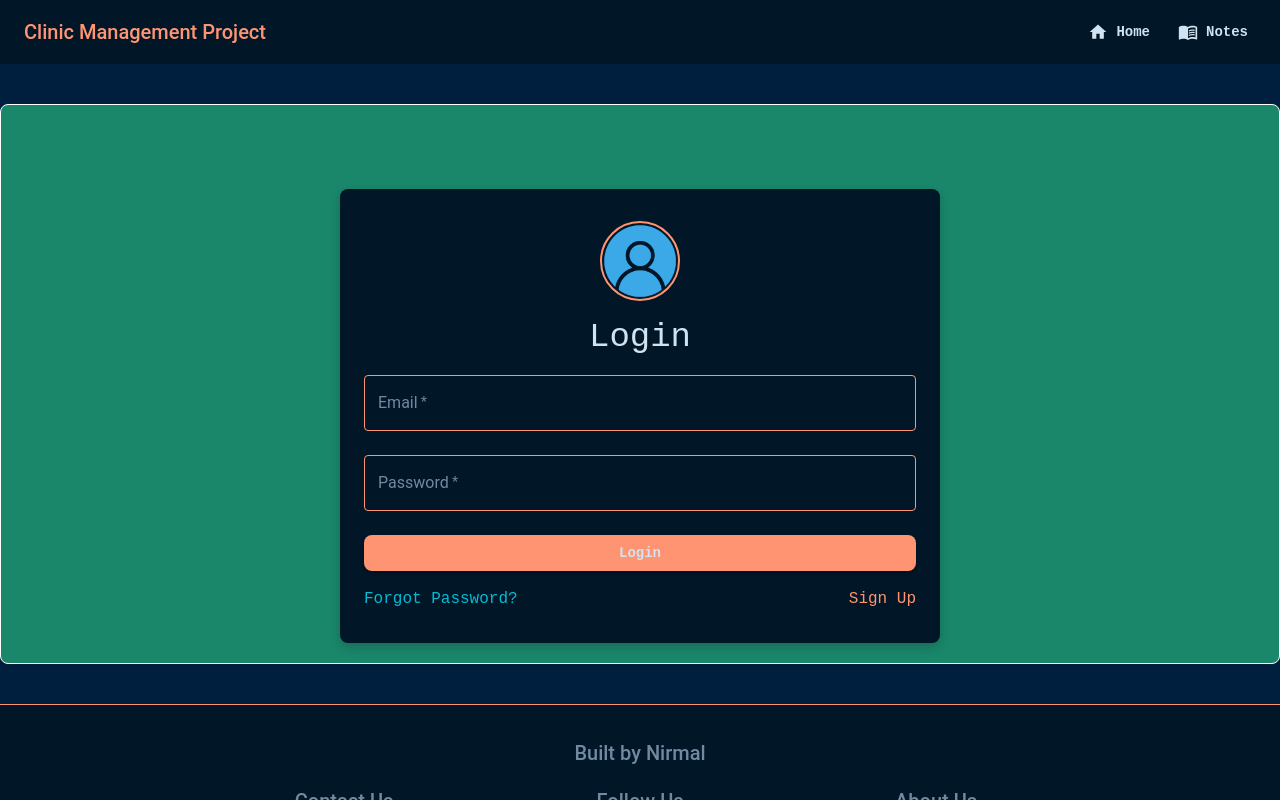
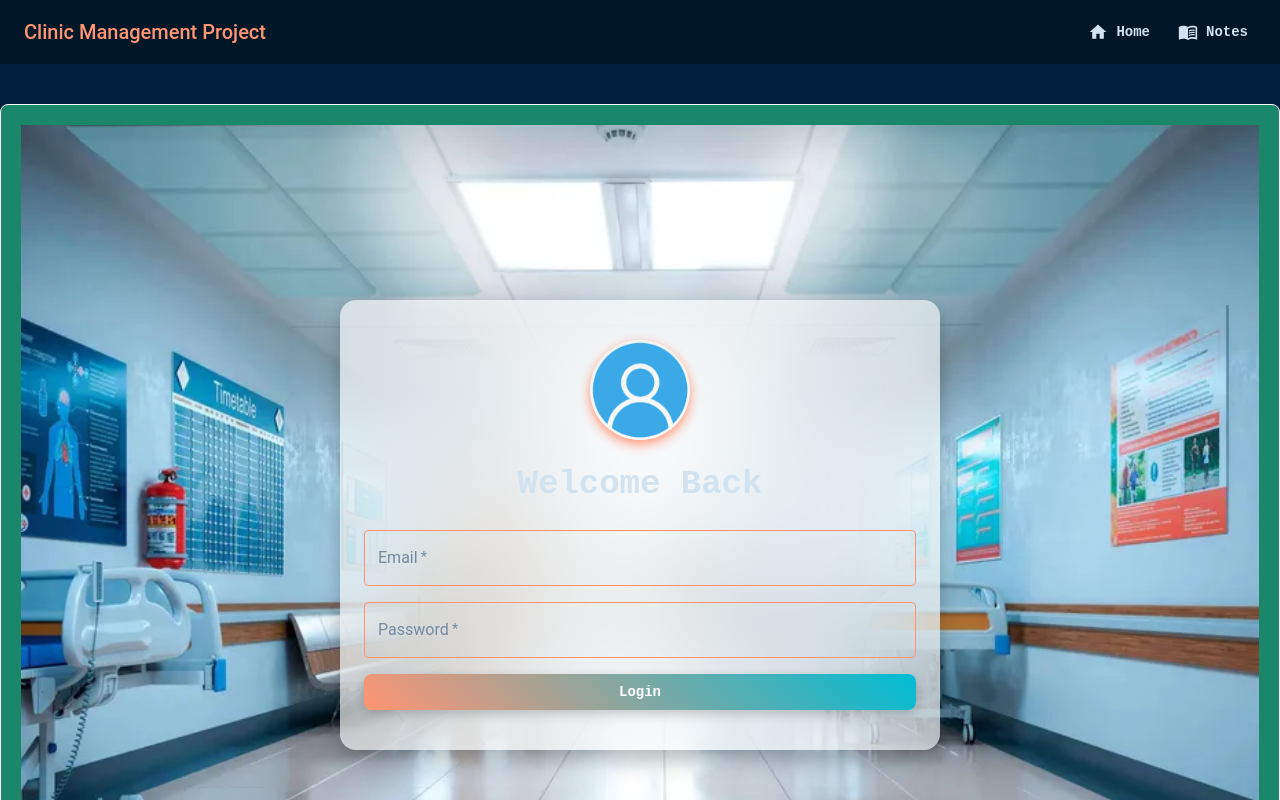
Before and after one commit to nirmal3002/clinic-Mgmt, a React (Create React App) app in the folder client/: page /login in a window 1280 px wide. Shown: the top 800 px of the page. Built offline with nearby package versions, Linux system fonts and the light colour scheme.

Commit message:
prod deploy:the edited login

```diff
--- a/client/src/components/Login.js
+++ b/client/src/components/Login.js
@@ -20,7 +20,7 @@ const Login = () => {
       });
       alert("Login successful");
       localStorage.setItem("token", response.data.token);
-      navigate("/"); // Store token in localStorage
+      navigate("/");
     } catch (err) {
       console.error(err.response?.data || "An error occurred");
       alert(err.response?.data?.message || "An error occurred");
@@ -28,14 +28,28 @@ const Login = () => {
   };
 
   return (
+    <Box
+      sx={{
+        minHeight: "100vh",
+        display: "flex",
+        justifyContent: "center",
+        alignItems: "center",
+        backgroundImage: `url(background.jpg)`,
+        backgroundSize: "cover",
+        backgroundPosition: "center",
+        backgroundRepeat: "no-repeat",
+        padding: "16px",
+      }}
+    >
      <Container
     maxWidth="sm"
     sx={{
-        backgroundColor: theme.palette.background.paper,
-        boxShadow: "0px 4px 12px rgba(0, 0, 0, 0.2)",
-        borderRadius: "8px",
-        padding: "32px",
-        marginTop: "64px",
+      backgroundColor: "rgba(255, 255, 255, 0.6)", // Semi-transparent white
+      boxShadow: "0px 8px 24px rgba(0, 0, 0, 0.3)",
+      borderRadius: "16px",
+      padding: "40px",
+      textAlign: "center",
+      backdropFilter: "blur(50px)", // Frosted glass effect
     }}
   >
     {/* Logo/Header */}
@@ -43,32 +57,33 @@ const Login = () => {
       sx={{
         display: "flex",
         justifyContent: "center",
-          marginBottom: "16px",
+        marginBottom: "24px",
       }}
     >
       <img
         src="pngegg.png" // Replace with the actual path to your logo
         alt="Logo"
         style={{
-            width: "80px",
-            height: "80px",
+          width: "100px",
+          height: "100px",
           borderRadius: "50%",
-            border: `2px solid ${theme.palette.primary.main}`,
+          boxShadow: `0px 4px 12px ${theme.palette.primary.main}`,
         }}
       />
     </Box>
 
-      {/* Login Title */}
+    {/* Welcome Back Message */}
     <Typography
       variant="h4"
       align="center"
       sx={{
-          marginBottom: "16px",
+        marginBottom: "24px",
         color: theme.palette.text.primary,
+        fontWeight: "bold",
         fontFamily: theme.typography.h2.fontFamily,
       }}
     >
-        Login
+      Welcome Back
     </Typography>
 
     {/* Login Form */}
@@ -78,7 +93,7 @@ const Login = () => {
       sx={{
         display: "flex",
         flexDirection: "column",
-          gap: "24px",
+        gap: "16px",
       }}
     >
       <TextField
@@ -106,6 +121,7 @@ const Login = () => {
               borderColor: theme.palette.primary.main,
             },
           },
+          transition: "all 0.3s ease",
         }}
       />
       <TextField
@@ -133,6 +149,7 @@ const Login = () => {
               borderColor: theme.palette.primary.main,
             },
           },
+          transition: "all 0.3s ease",
         }}
       />
       <Button
@@ -140,48 +157,22 @@ const Login = () => {
         fullWidth
         variant="contained"
         sx={{
-            backgroundColor: theme.palette.primary.main,
-            color: theme.palette.text.primary,
+          background: `linear-gradient(45deg, ${theme.palette.primary.main}, ${theme.palette.secondary.main})`,
+          color: "#fff",
+          fontWeight: "bold",
           textTransform: "none",
+          boxShadow: "0px 4px 12px rgba(0, 0, 0, 0.2)",
           "&:hover": {
-              backgroundColor: theme.palette.secondary.main,
+            background: `linear-gradient(45deg, ${theme.palette.secondary.main}, ${theme.palette.primary.main})`,
           },
+          transition: "all 0.3s ease",
         }}
       >
         Login
       </Button>
     </Box>
-
-      {/* Forgot Password Link */}
-      <Box
-        sx={{
-          display: "flex",
-          justifyContent: "space-between",
-          marginTop: "16px",
-        }}
-      >
-        <Link
-          href="#"
-          underline="hover"
-          sx={{
-            color: theme.palette.secondary.main,
-            fontFamily: theme.typography.h2.fontFamily,
-          }}
-        >
-          Forgot Password?
-        </Link>
-        <Link
-          href="/signup"
-          underline="hover"
-          sx={{
-            color: theme.palette.primary.main,
-            fontFamily: theme.typography.h2.fontFamily,
-          }}
-        >
-          Sign Up
-        </Link>
+  </Container>
 </Box>
-    </Container>
   );
 };
 
```
Also changed, not shown: client/public/background.jpg (added), client/src/components/2318_R0lVIEFOTiAwNzAtNjM.jpg (deleted), 8 other files (tests, documents, lock files or other folders). Lines whose indentation alone changed are shown as unchanged.
